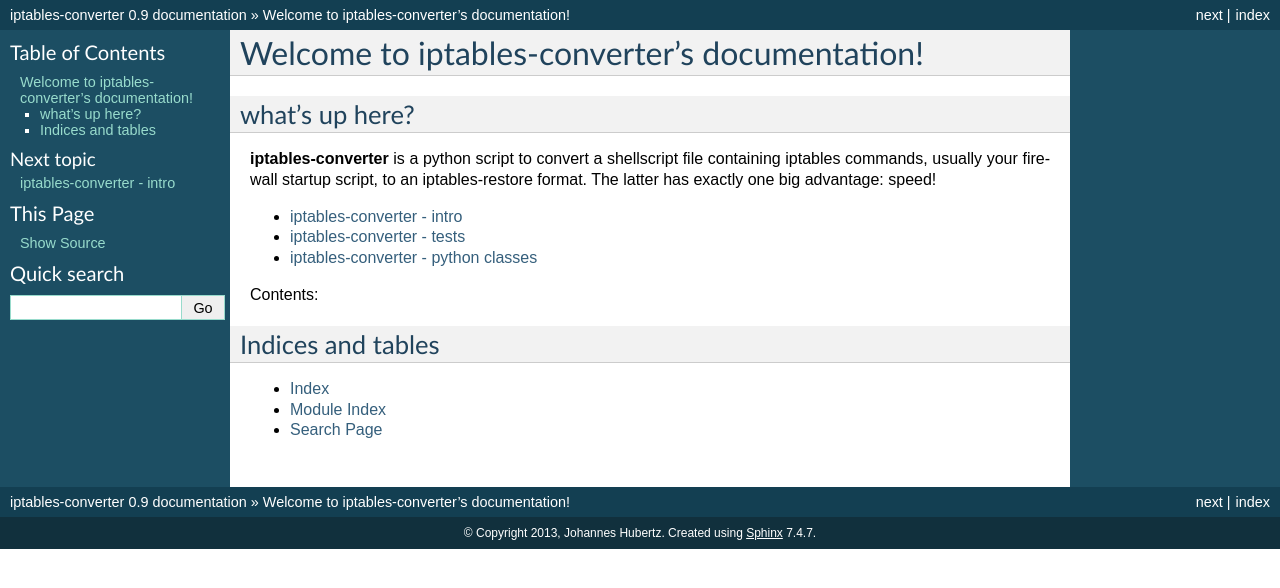
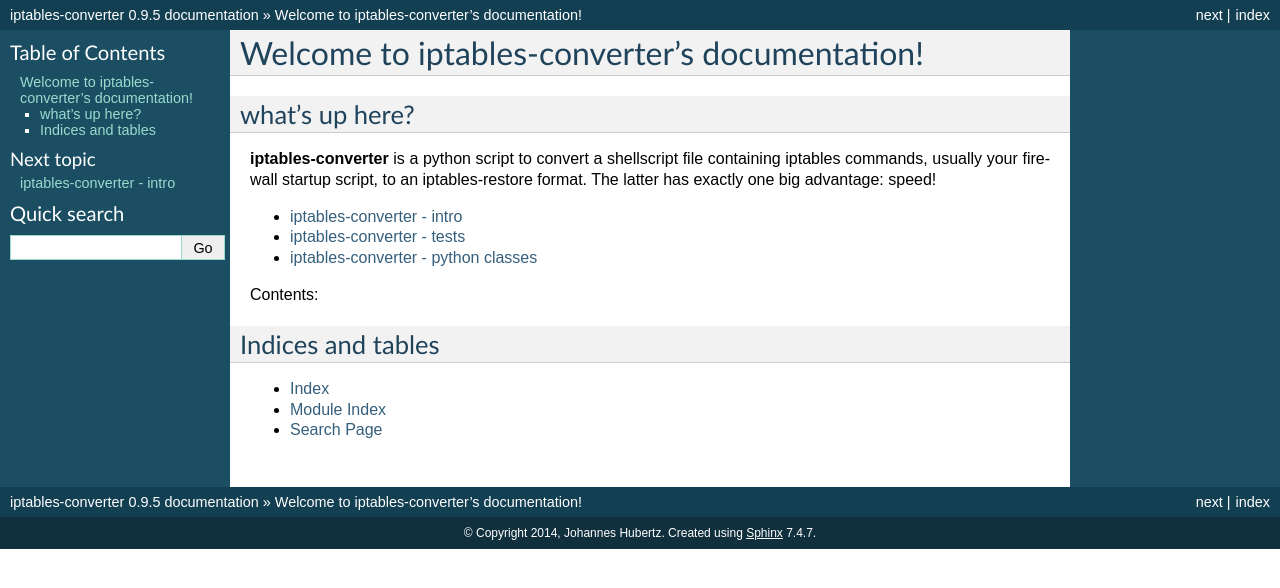
Before and after one commit to sl0/conv, a Sphinx documentation site: the page built from docs/source/index.rst, in a window 1280 px wide. Shown: the top 588 px of the page. Built offline with Sphinx 7.4.7, drawn with Linux system fonts in a browser that asks for light colours.

Commit message:
doc generation enriched with copyright stmt

```diff
--- a/docs/source/conf.py
+++ b/docs/source/conf.py
@@ -44,7 +44,7 @@
 
 # General information about the project.
 project = u'iptables-converter'
-copyright = u'2013, Johannes Hubertz'
+copyright = u'2014, Johannes Hubertz'
 
 # The version info for the project you're documenting, acts as replacement for
 # |version| and |release|, also used in various other places throughout the
@@ -53,7 +53,7 @@
 # The short X.Y version.
 version = '0.9'
 # The full version, including alpha/beta/rc tags.
-release = '0.9'
+release = '0.9.5'
 
 # The language for content autogenerated by Sphinx. Refer to documentation
 # for a list of supported languages.
@@ -156,23 +156,25 @@
 
 # If true, links to the reST sources are added to the pages.
 #html_show_sourcelink = True
+html_show_sourcelink = False
 
 # If true, "Created using Sphinx" is shown in the HTML footer. Default is True.
 #html_show_sphinx = True
 
 # If true, "(C) Copyright ..." is shown in the HTML footer. Default is True.
-#html_show_copyright = True
+html_show_copyright = True
 
 # If true, an OpenSearch description file will be output, and all pages will
 # contain a <link> tag referring to it.  The value of this option must be the
 # base URL from which the finished HTML is served.
 #html_use_opensearch = ''
+html_use_opensearch = False
 
 # This is the file name suffix for HTML files (e.g. ".xhtml").
 #html_file_suffix = None
 
 # Output file base name for HTML help builder.
-htmlhelp_basename = 'iptables-converterdoc'
+htmlhelp_basename = 'iptables-converter-doc'
 
 
 # -- Options for LaTeX output --------------------------------------------------
```
